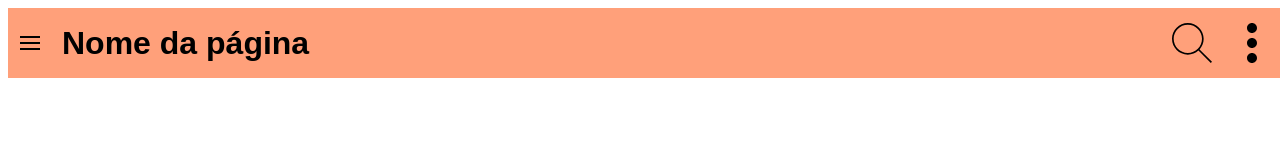
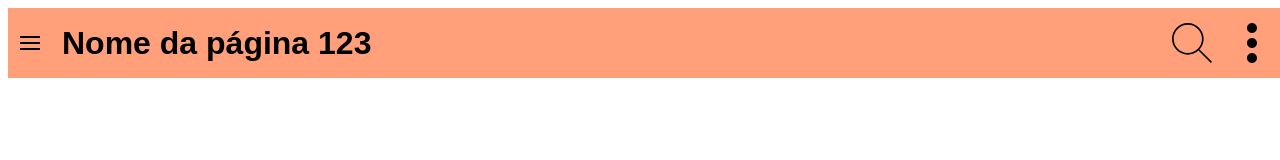
Before and after one commit to mariianna0215/PagtecWeb, a plain HTML site: page index.html in a window 1280 px wide. Drawn offline with Linux system fonts and the light colour scheme.

Commit message:
Update index.html

```diff
--- a/index.html
+++ b/index.html
@@ -17,7 +17,7 @@
         class="hamburger"
         alt="hamburguer menu icon"
       />
-      <div class="pagename">Nome da página</div>
+      <div class="pagename">Nome da página 123</div>
       <img src="images/search.svg" class="search" alt="search icon" />
       <img src="images/kebab.svg" class="kebab" alt="search icon" />
     </div>
```
